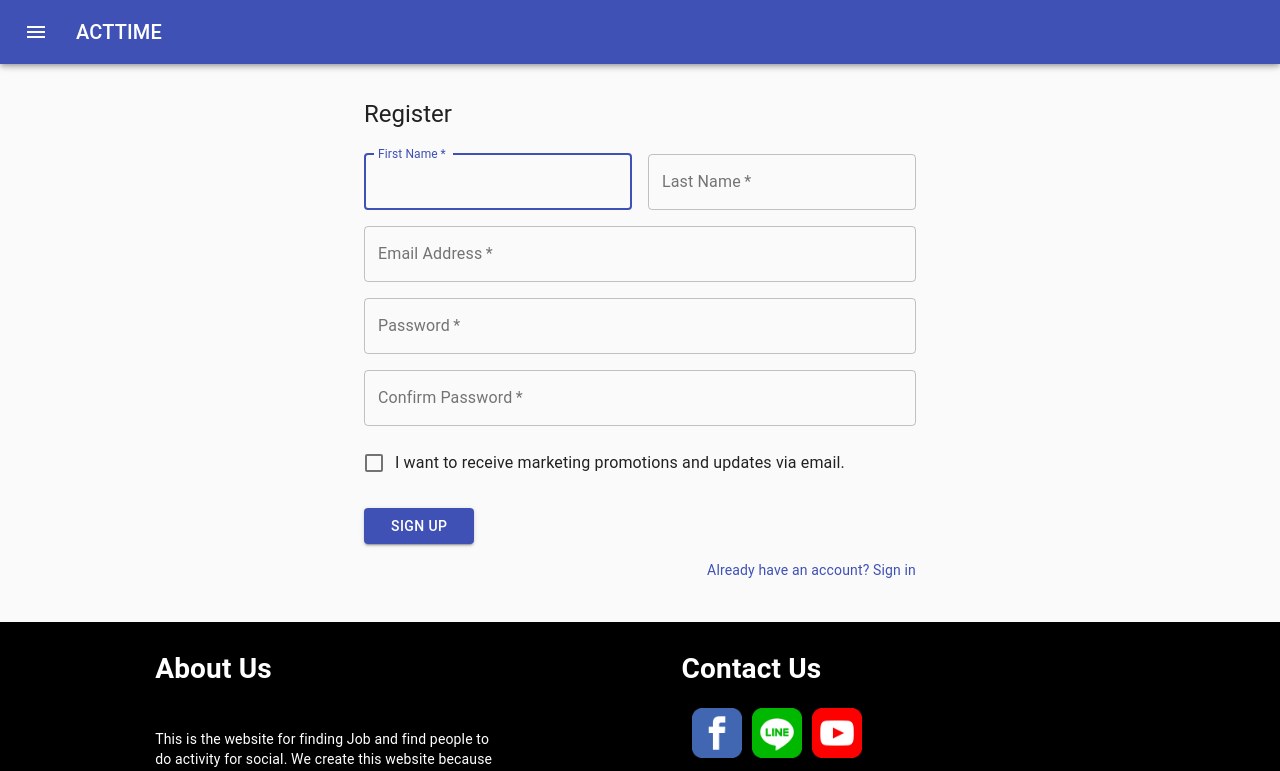
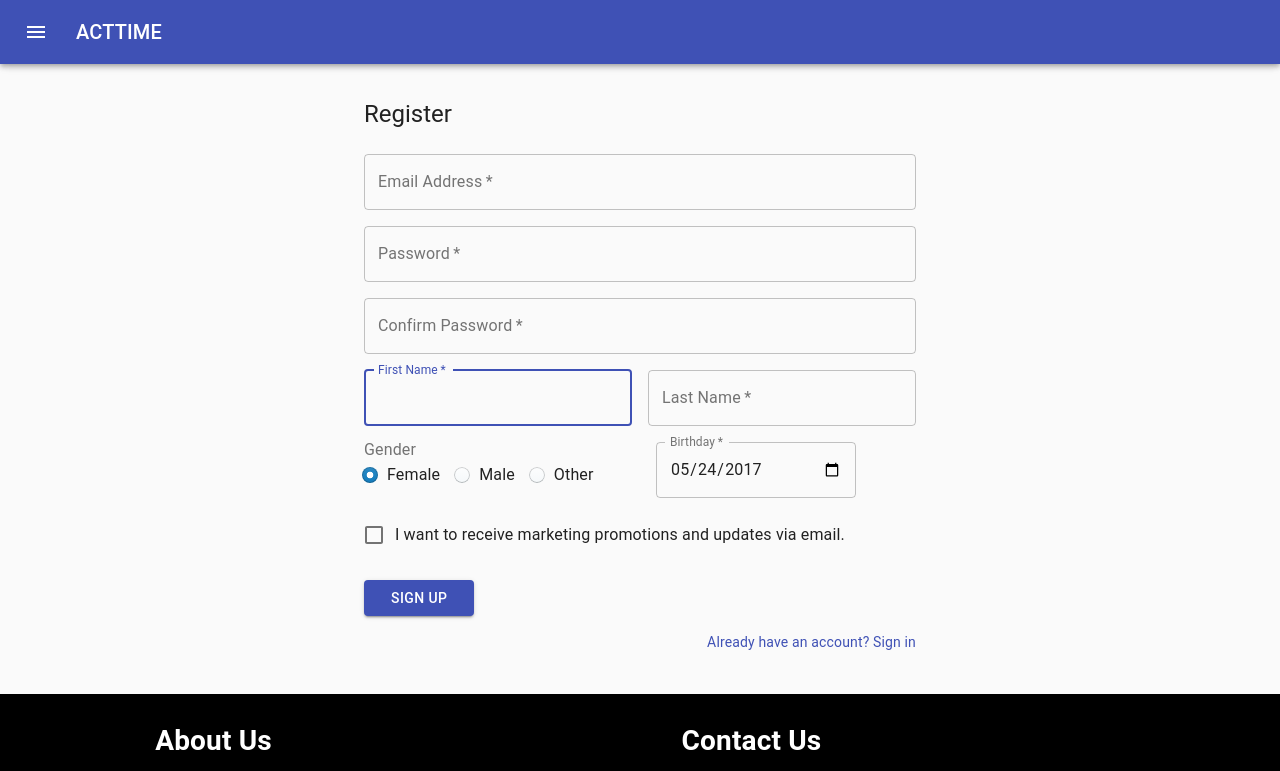
Before and after one commit to 2110423-2019-2/sec33_Leelulila, a React (Create React App) app: page /register in a window 1280 px wide. Shown: the top 771 px of the page. Built offline with nearby package versions, Linux system fonts and the light colour scheme.

Commit message:
add firebase without config, datePicker, genderRadio

```diff
--- a/package.json
+++ b/package.json
@@ -8,9 +8,11 @@
     "@testing-library/jest-dom": "^4.2.4",
     "@testing-library/react": "^9.4.0",
     "@testing-library/user-event": "^7.2.1",
+    "firebase": "^7.8.1",
     "material-ui-icons": "^1.0.0-beta.36",
     "react": "^16.12.0",
     "react-dom": "^16.12.0",
+    "react-hook-form": "^4.8.2",
     "react-router-dom": "^5.1.2",
     "react-scripts": "3.3.1"
   },
--- /dev/null
+++ b/src/components/DatePicker.js
@@ -0,0 +1,36 @@
+import React from 'react';
+import { makeStyles } from '@material-ui/core/styles';
+import TextField from '@material-ui/core/TextField';
+
+const useStyles = makeStyles(theme => ({
+  container: {
+    display: 'flex',
+    flexWrap: 'wrap',
+  },
+  textField: {
+    marginLeft: theme.spacing(1),
+    marginRight: theme.spacing(1),
+    width: 200,
+  },
+}));
+
+export default function DatePickers(props) {
+  const classes = useStyles();
+
+  return (
+      <TextField
+        id="date"
+        name = "birthday"
+        variant="outlined"
+        required
+        label="Birthday"
+        type="date"
+        defaultValue="2017-05-24"
+        className={classes.textField}
+        InputLabelProps={{
+          shrink: true,
+        }}
+        inputRef={props.inputRef}
+      />
+  );
+}
--- /dev/null
+++ b/src/components/GenderRadioButton.js
@@ -0,0 +1,78 @@
+import React from 'react';
+import clsx from 'clsx';
+import { makeStyles } from '@material-ui/core/styles';
+import Radio from '@material-ui/core/Radio';
+import RadioGroup from '@material-ui/core/RadioGroup';
+import FormControlLabel from '@material-ui/core/FormControlLabel';
+import FormControl from '@material-ui/core/FormControl';
+import FormLabel from '@material-ui/core/FormLabel';
+
+const useStyles = makeStyles({
+  root: {
+    '&:hover': {
+      backgroundColor: 'transparent',
+    },
+  },
+  icon: {
+    borderRadius: '50%',
+    width: 16,
+    height: 16,
+    boxShadow: 'inset 0 0 0 1px rgba(16,22,26,.2), inset 0 -1px 0 rgba(16,22,26,.1)',
+    backgroundColor: '#f5f8fa',
+    backgroundImage: 'linear-gradient(180deg,hsla(0,0%,100%,.8),hsla(0,0%,100%,0))',
+    '$root.Mui-focusVisible &': {
+      outline: '2px auto rgba(19,124,189,.6)',
+      outlineOffset: 2,
+    },
+    'input:hover ~ &': {
+      backgroundColor: '#ebf1f5',
+    },
+    'input:disabled ~ &': {
+      boxShadow: 'none',
+      background: 'rgba(206,217,224,.5)',
+    },
+  },
+  checkedIcon: {
+    backgroundColor: '#137cbd',
+    backgroundImage: 'linear-gradient(180deg,hsla(0,0%,100%,.1),hsla(0,0%,100%,0))',
+    '&:before': {
+      display: 'block',
+      width: 16,
+      height: 16,
+      backgroundImage: 'radial-gradient(#fff,#fff 28%,transparent 32%)',
+      content: '""',
+    },
+    'input:hover ~ &': {
+      backgroundColor: '#106ba3',
+    },
+  },
+});
+
+// Inspired by blueprintjs
+function StyledRadio(props) {
+  const classes = useStyles();
+
+  return (
+    <Radio
+      className={classes.root}
+      disableRipple
+      color="default"
+      checkedIcon={<span className={clsx(classes.icon, classes.checkedIcon)} />}
+      icon={<span className={classes.icon} />}
+      {...props}
+    />
+  );
+}
+
+export default function CustomizedRadios(props) {
+  return (
+    <FormControl component="fieldset">
+      <FormLabel component="legend">Gender</FormLabel>
+      <RadioGroup defaultValue="female" aria-label="gender" name="gender" row>
+        <FormControlLabel value="female" control={<StyledRadio />} label="Female" />
+        <FormControlLabel value="male" control={<StyledRadio />} label="Male" />
+        <FormControlLabel value="other" control={<StyledRadio />} label="Other" />
+      </RadioGroup>
+    </FormControl>
+  );
+}
--- /dev/null
+++ b/src/config/firebase.js
@@ -0,0 +1,16 @@
+import firebase from 'firebase';
+const config = {
+
+        apiKey: "AIzaSyDrtUpa4W3mHtQbgi7oM6l4Fb6O_zzQa1g",
+        authDomain: "actime-63b15.firebaseapp.com",
+        databaseURL: "https://actime-63b15.firebaseio.com",
+        projectId: "actime-63b15",
+        storageBucket: "actime-63b15.appspot.com",
+        messagingSenderId: "233529530601",
+        appId: "1:233529530601:web:ac805adb7aa17eb2e13878",
+        measurementId: "G-388RRBBL2P"
+
+};
+
+const fire = firebase.initializeApp(config);
+export default fire;
--- a/src/pages/Register.js
+++ b/src/pages/Register.js
@@ -7,11 +7,18 @@ import FormControlLabel from '@material-ui/core/FormControlLabel';
 import Checkbox from '@material-ui/core/Checkbox';
 import Link from '@material-ui/core/Link';
 import Grid from '@material-ui/core/Grid';
+import { withStyles } from '@material-ui/core/styles';
+import { green } from '@material-ui/core/colors';
+import Radio from '@material-ui/core/Radio';
 import Box from '@material-ui/core/Box';
 import LockOutlinedIcon from '@material-ui/icons/LockOutlined';
 import Typography from '@material-ui/core/Typography';
 import { makeStyles } from '@material-ui/core/styles';
 import Container from '@material-ui/core/Container';
+import GenderRadio from '../components/GenderRadioButton';
+import DatePicker from '../components/DatePicker';
+import { useForm } from 'react-hook-form'
+import fire from '../config/firebase'
 
 function Copyright() {
   return (
@@ -50,6 +57,59 @@ const useStyles = makeStyles(theme => ({
 export default function RegisterPage() {
   const classes = useStyles();
 
+  const { register, handleSubmit } = useForm()
+
+  const onSubmit = data => {
+
+    var firebaseRef = fire.database().ref('User');
+    var email = data.email;
+    var pass = data.password;
+    var confirmPass = data.confirmPassword;
+    var name = data.firstName;
+    var surname = document.getElementById('sname').value;
+
+    if(email.includes('@') && pass.length >=6 && pass === confirmPass){
+
+    console.log('1');
+    var indexofat = email.indexOf('@');
+    var subemail = email.substring(0,indexofat);
+
+
+    firebaseRef.child(subemail).update({
+      Name:name,
+      Password:pass,
+      Surname:surname,
+      Currentjobcreated:'',
+      Currentjob:'',
+      Historyjob:'',
+      Historyjobcreated:''
+
+
+    });
+
+    var firebaseRefbyemail = fire.database().ref(subemail);
+    console.log('2');
+
+
+    const auth = fire.auth();
+
+    auth.createUserWithEmailAndPassword(document.getElementById('email').value,document.getElementById('pass').value)
+    .then(
+      fire.auth().signOut);
+    //if this line bug want happen next
+    alert("Registration Success!!");
+
+
+    this.setState({
+      Checkregister:true
+    })
+
+
+  }else{
+    alert("Please check your email format and password length must more than 6 character!!");
+  }
+  }
+
   return (
     <Container component="main" maxWidth="sm" style={{marginTop:"70px",minHeight:'520px',paddingBottom:'50px'}}>
       <CssBaseline />
@@ -57,31 +117,8 @@ export default function RegisterPage() {
         <Typography component="h1" variant="h5" style={{marginTop:'5%'}}>
           Register
         </Typography>
-        <form className={classes.form} noValidate>
+        <form className={classes.form} noValidate onSubmit={handleSubmit(onSubmit)} >
           <Grid container spacing={2}>
-            <Grid item xs={12} sm={6}>
-              <TextField
-                autoComplete="fname"
-                name="firstName"
-                variant="outlined"
-                required
-                fullWidth
-                id="firstName"
-                label="First Name"
-                autoFocus
-              />
-            </Grid>
-            <Grid item xs={12} sm={6}>
-              <TextField
-                variant="outlined"
-                required
-                fullWidth
-                id="lastName"
-                label="Last Name"
-                name="lastName"
-                autoComplete="lname"
-              />
-            </Grid>
             <Grid item xs={12}>
               <TextField
                 variant="outlined"
@@ -90,6 +127,7 @@ export default function RegisterPage() {
                 id="email"
                 label="Email Address"
                 name="email"
+                inputRef={register}
                 autoComplete="email"
               />
             </Grid>
@@ -103,6 +141,7 @@ export default function RegisterPage() {
                 type="password"
                 id="password"
                 autoComplete="current-password"
+                inputRef={register}
               />
             </Grid>
             <Grid item xs={12}>
@@ -110,12 +149,44 @@ export default function RegisterPage() {
                 variant="outlined"
                 required
                 fullWidth
-                name="confirm-password"
+                name="confirmPassword"
                 label="Confirm Password"
                 type="password"
                 id="confirm-password"
-                autoComplete="current-password"
+                autoComplete="confirm-password"
+                inputRef={register}
               />
+            </Grid>
+            <Grid item xs={12} sm={6}>
+              <TextField
+                autoComplete="fname"
+                name="firstName"
+                variant="outlined"
+                required
+                fullWidth
+                id="firstName"
+                label="First Name"
+                autoFocus
+                inputRef={register}
+              />
+            </Grid>
+            <Grid item xs={12} sm={6}>
+              <TextField
+                variant="outlined"
+                required
+                fullWidth
+                id="lastName"
+                label="Last Name"
+                name="lastName"
+                autoComplete="lname"
+                inputRef={register}
+              />
+            </Grid>
+            <Grid item xs={12} sm={6}>
+                <GenderRadio inputRef={register}/>
+            </Grid>
+            <Grid item xs={12} sm={6}>
+                <DatePicker inputRef={register}/>
             </Grid>
             <Grid item xs={12}>
               <FormControlLabel
```
Also changed, not shown: 1 other file (tests, documents, lock files or other folders).
